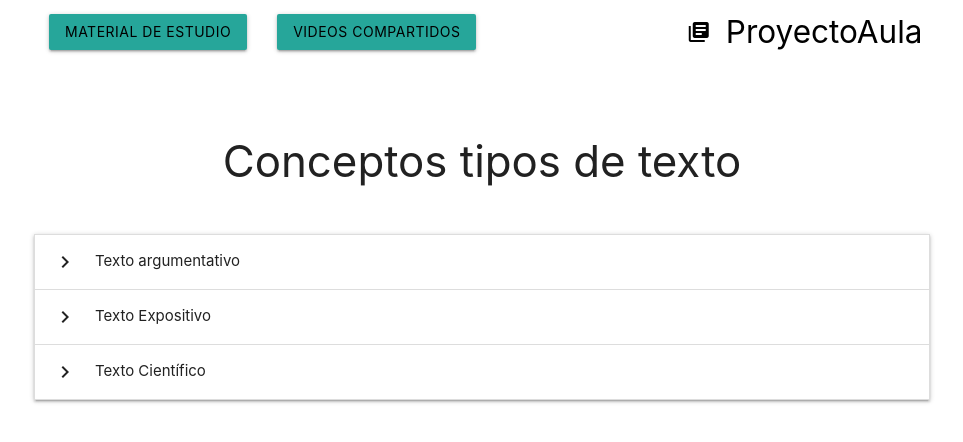
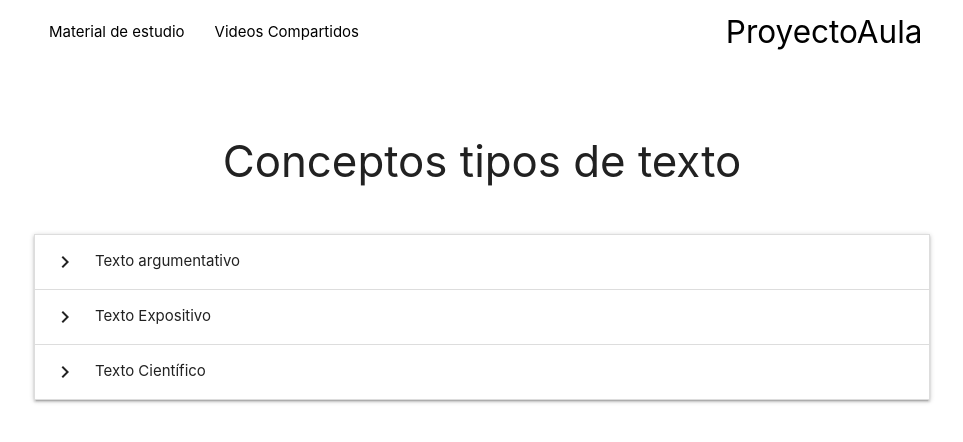
Before and after one commit to hadekproject/proyectoaula, a plain HTML site: page docs/materialdeestudio.html in a window 1280 px wide. Shown: the whole page, without its empty margins (158-1121 px from the left). Drawn offline with nearby package versions, Linux system fonts and the light colour scheme.

Commit message:
alfa 1.1.1

```diff
--- a/docs/materialdeestudio.html
+++ b/docs/materialdeestudio.html
@@ -21,18 +21,19 @@
 
         <div class="nav-wrapper">
 
-            <a href="index.html" class="brand-logo right black-text"><i class="material-icons">library_books</i>ProyectoAula</a>
-            <a href="#" data-target="menu" class="sidenav-trigger">
-                <i class="material-icons">menu</i>
-            </a>
+            <div class="nav-wrapper">
 
-            <ul class="left hide-on-med-and-down2">
-              <li><a href="materialdeestudio.html" class="btn waves-effect waves-teal lighten-4 black-text">Material de estudio</a></li>
-              <li><a href="videos.html"
-                class="btn waves-effect waves-teal lighten-4 black-text">Videos Compartidos</a></li>
-            </ul>
+                <a href="index.html" class="brand-logo right black-text">ProyectoAula</a>
+                <a href="#" data-target="menu" class="sidenav-trigger cyan-text text-darken-4">
+                    <i class="material-icons">menu</i>
+                </a>
 
-        </div>
+                <ul class="left hide-on-med-and-down">
+                  <li><a href="materialdeestudio.html" class="black-text">Material de estudio</a></li>
+                  <li><a href="videos.html" class="black-text">Videos Compartidos</a></li>
+                </ul>
+
+            </div>
 
     </div>
 
```
Also changed, not shown: docs/index.html (+9 -10 lines), docs/videos.html (+5 -6 lines).
